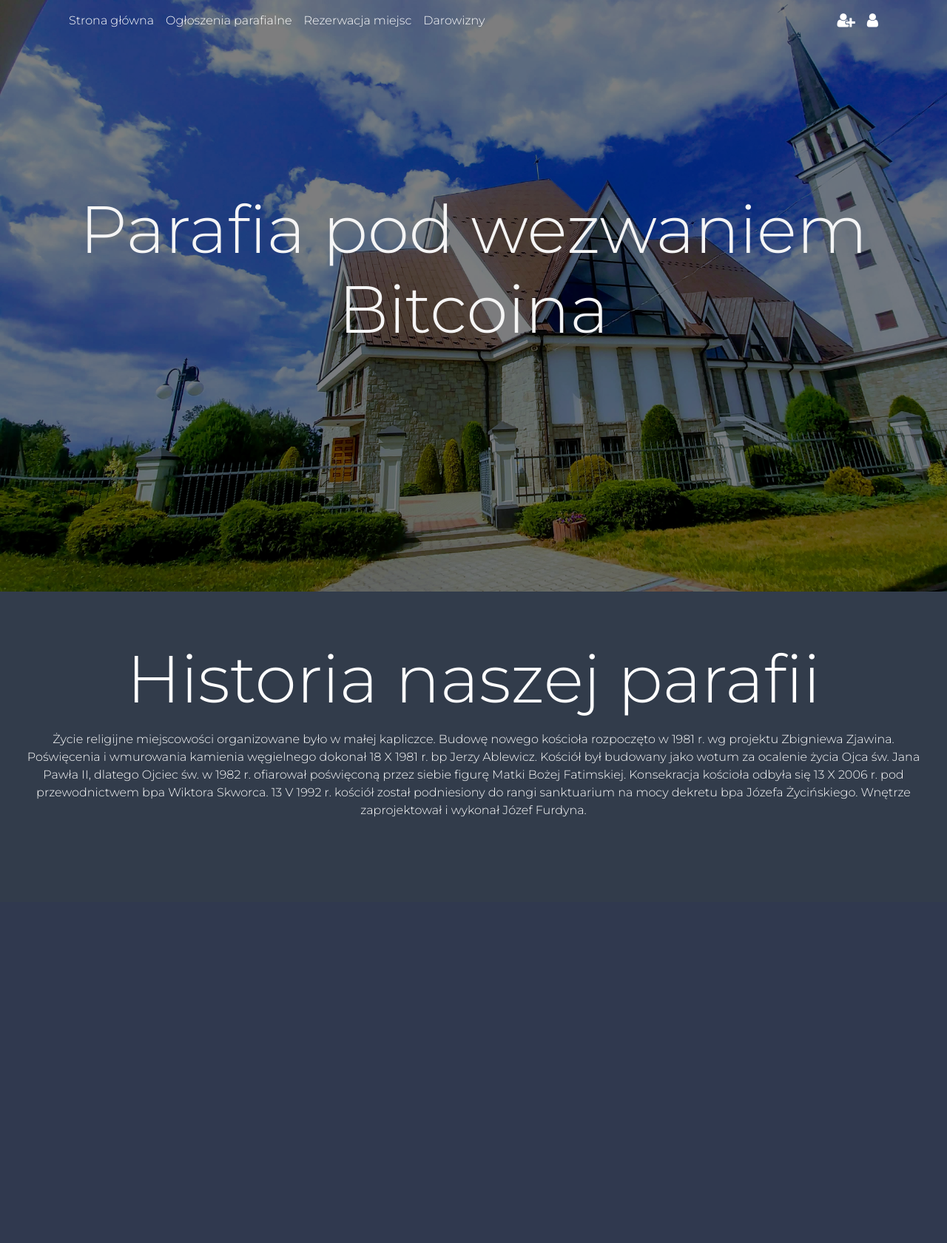
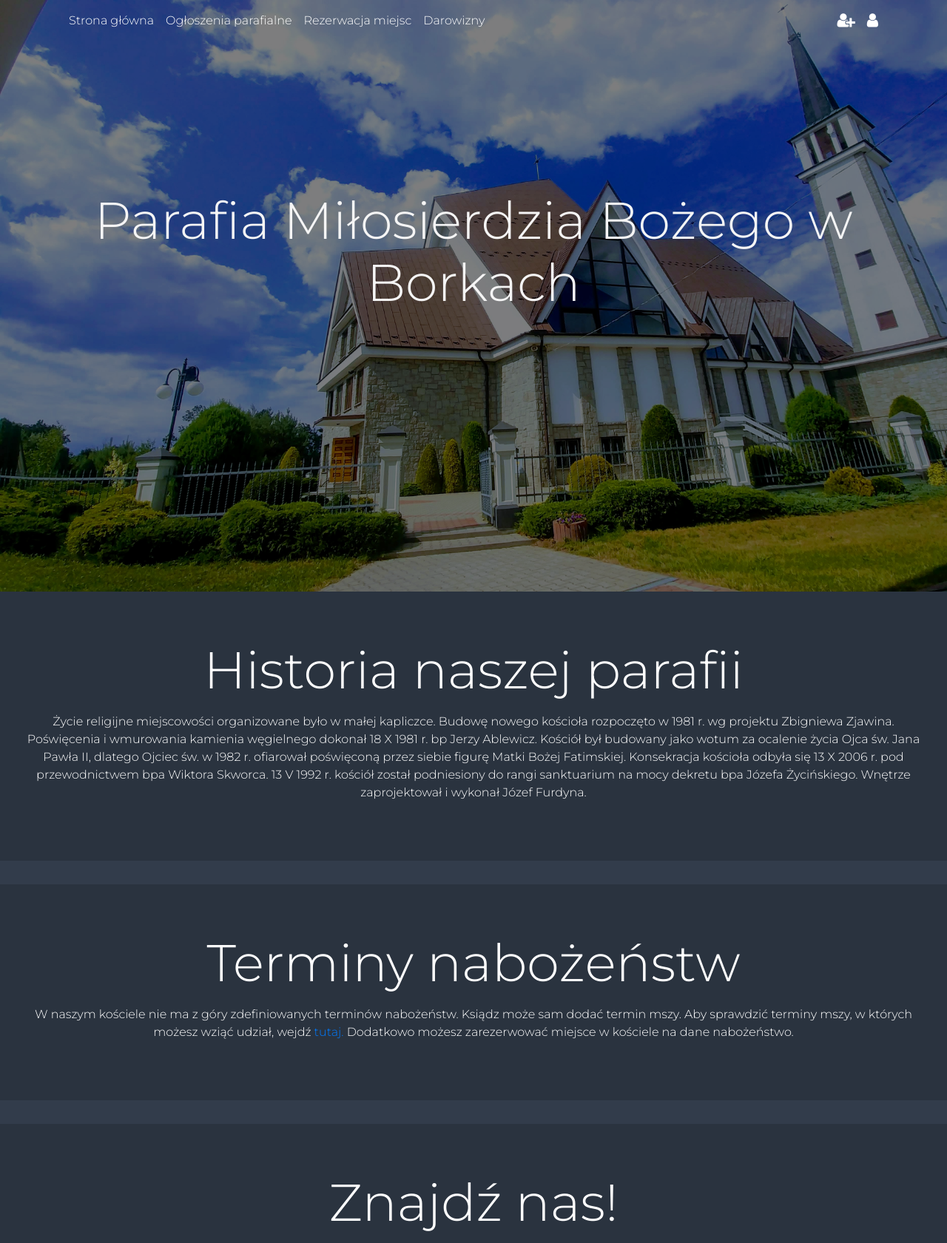
Before and after one commit to marcinele/Parish-website, a PHP site: page / in a window 1280 px wide. Shown: the top 1681 px of the page at 74% size. Before the commit the page ends 1105 px from the top, so only its background shows below. Run offline with PHP 8.4, Linux system fonts and the light colour scheme.

Commit message:
Added more details in the main page and fixed login and logout animations

```diff
--- a/css/main.css
+++ b/css/main.css
@@ -33,8 +33,7 @@
 }
 
 .bg-image::before {
-        transition: all 0.4s;
-
+    transition: all 0.4s;
   content:"";
   background: url("/Images/background_home.jpg");
   background-repeat: no-repeat;
@@ -132,7 +131,7 @@
 
 .h2 {
     color: whitesmoke !important;
-    font-size: 90px;
+    font-size: 70px;
 }
 
 ul li a{
@@ -157,7 +156,6 @@
     box-shadow: 1px 2px 10px rgba(0, 0, 0, 0.1);
 }
 
-
 .navbar.active .navbar-brand {
     color: #555;
 }
--- a/css/style.css
+++ b/css/style.css
@@ -36,7 +36,6 @@
     color: #fff;
 }
 
-
 /* Change navbar styling on scroll */
 .navbar.active .nav-link {
     color: white;
@@ -61,8 +60,6 @@
     transition: all ease 0.5s;
 }
 
-
-
 .footer{
     position: absolute;
     bottom: 0;
--- a/html/announcements.html
+++ b/html/announcements.html
@@ -11,7 +11,7 @@
     <div class="row-fluid">
         <div class="span" id="background_span">
             <div class="announcements main-text" style="background: url('/Images/pulpit.jpg');">
-                <h1 class="mb-3 h2">Ogłoszenia Parafialne</h1>
+                <h1 class="mb-3 h2">Ogłoszenia parafialne</h1>
                 <p style="color: white">Tutaj znajdują się aktualne oraz archiwalne ogłoszenia parafialne.</p>
             </div>
         </div>
--- a/html/index.html.twig
+++ b/html/index.html.twig
@@ -16,9 +16,10 @@
     <script src="https://stackpath.bootstrapcdn.com/bootstrap/4.4.1/js/bootstrap.min.js"
             integrity="sha384-wfSDF2E50Y2D1uUdj0O3uMBJnjuUD4Ih7YwaYd1iqfktj0Uod8GCExl3Og8ifwB6"
             crossorigin="anonymous"></script>
+    <script type="text/javascript" src="/js/index.js"></script>
     <meta name="viewport" content="width=device-width, initial-scale=1">
     {% block head %}
-
+        <script src="https://code.jquery.com/jquery-3.5.1.min.js"></script>
     {% endblock %}
     <link rel="stylesheet" href="/css/style.css">
     {% block style %}
@@ -65,11 +66,9 @@
                             <a class="nav-link" href="/yourAccount">{{ session.username }}</a>
                         </li>
                         <li class="nav-item">
-                            <form action="" method="POST">
                                 <a class="nav-link">
                                     <button class="logoutButton" type="submit" name="logoutSubmit"><i class="fa fa-user-times"></i></button>
                                 </a>
-                            </form>
                         </li>
                     {% else %}
                         <li class="nav-item">
@@ -93,7 +92,7 @@
 <!-- <footer class="footer mt-auto bg-dark">
   <div class="container">
     <div class="row justify-content-between">
-        <span>Parafia pod wezwaniem Bitcoina</span>
+        <span>Parafia Miłosierdzia Bożego w Borkach</span>
         <span>Marcin Bednarz & Adrian Ciesielczyk</span>
     </div>
   </div>
--- a/html/main.html
+++ b/html/main.html
@@ -6,19 +6,47 @@
 
 {% block content %}
 <div class="container-fluid p-0">
+
     <div class="row-fluid">
         <div class="span" id="background_span">
             <div class="bg-image main-text">
-                <h1 class="mb-3 h2">Parafia pod wezwaniem Bitcoina</h1>
+                <h1 class="mb-3 h2">Parafia Miłosierdzia Bożego w Borkach</h1>
             </div>
         </div>
     </div>
-    <div class="row-fluid" id="about">
-        <div class="jumbotron text-center">
-            <h1 class="mb-3 h2 article"> Historia naszej parafii </h1>
-            <p class="article">Życie religijne miejscowości organizowane było w małej kapliczce. Budowę nowego kościoła rozpoczęto w 1981 r. wg projektu Zbigniewa Zjawina. Poświęcenia i wmurowania kamienia węgielnego dokonał 18 X 1981 r. bp Jerzy Ablewicz. Kościół był budowany jako wotum za ocalenie życia Ojca św. Jana Pawła II, dlatego Ojciec św. w 1982 r. ofiarował poświęconą przez siebie figurę Matki Bożej Fatimskiej. Konsekracja kościoła odbyła się 13 X 2006 r. pod przewodnictwem bpa Wiktora Skworca. 13 V 1992 r. kościół został podniesiony do rangi sanktuarium na mocy dekretu bpa Józefa Życińskiego. Wnętrze zaprojektował i wykonał Józef Furdyna.</p>
+
+    <div class="row-fluid">
+        <div class="jumbotron text-center" style="background-color: #2a333f">
+            <h1 class="mb-3 h2 article "> Historia naszej parafii </h1>
+            <p class="article">Życie religijne miejscowości organizowane było w małej kapliczce.
+                Budowę nowego kościoła rozpoczęto w 1981 r. wg projektu Zbigniewa Zjawina.
+                Poświęcenia i wmurowania kamienia węgielnego dokonał 18 X 1981 r. bp Jerzy Ablewicz.
+                Kościół był budowany jako wotum za ocalenie życia Ojca św. Jana Pawła II, dlatego Ojciec św. w 1982 r.
+                ofiarował poświęconą przez siebie figurę Matki Bożej Fatimskiej. Konsekracja kościoła odbyła się 13 X 2006 r.
+                pod przewodnictwem bpa Wiktora Skworca. 13 V 1992 r. kościół został podniesiony do rangi sanktuarium na mocy
+                dekretu bpa Józefa Życińskiego. Wnętrze zaprojektował i wykonał Józef Furdyna.</p>
         </div>
     </div>
+
+    <div class="row-fluid">
+        <div class="jumbotron text-center" style="background-color: #2a333f">
+            <h1 class="mb-3 h2 article"> Terminy nabożeństw </h1>
+            <p class="article">W naszym kościele nie ma z góry zdefiniowanych terminów nabożeństw. Ksiądz może sam
+            dodać termin mszy. Aby sprawdzić terminy mszy, w których możesz wziąć udział, wejdź <a href="/reservations">tutaj.</a>
+            Dodatkowo możesz zarezerwować miejsce w kościele na dane nabożeństwo.</p>
+        </div>
+    </div>
+
+    <div class="row-fluid">
+        <div class="jumbotron text-center" style="background-color: #2a333f">
+            <h1 class="mb-3 h2 article"> Znajdź nas! </h1>
+            <p class="article">
+                <iframe src="https://www.google.com/maps/embed?pb=!1m18!1m12!1m3!1d2547.61241439256!2d21.140007515497597!3d50.317824704793765!2m3!1f0!2f0!3f0!3m2!1i1024!2i768!4f13.1!3m3!1m2!1s0x473d643ba43b9c01%3A0x1bd787f85ee742ee!2sSanktuarium%20Matki%20Bo%C5%BCej%20Fatimskiej%20-%20R%C3%B3%C5%BCa%C5%84cowej%20w%20Borkach!5e0!3m2!1sen!2spl!4v1625420980366!5m2!1sen!2spl"
+                        width="100%" height="450" style="border:0;" allowfullscreen="" loading="lazy"></iframe>
+            </p>
+        </div>
+    </div>
+
 </div>
 
 {% endblock %}
--- a/index.php
+++ b/index.php
@@ -56,10 +56,13 @@
     }
 } else{
     include('main.php');
-} if (isset($_POST['logoutSubmit'])) {
+}
+
+if (isset($_POST['logoutSubmit'])) {
+    print'CHUJ';
     unset($_SESSION['id']);
     unset($_SESSION['email']);
     unset($_SESSION['username']);
     unset($_SESSION['permissions']);
-    echo "<script> window.location.href = '/main' </script>";
+    exit;
 }
--- /dev/null
+++ b/js/index.js
@@ -0,0 +1,13 @@
+$(document).ready(function () {
+    $(function () {
+        $( ".logoutButton" ).click(function() {
+            $.ajax({
+                data: {'logoutSubmit': 'null'},
+                type: 'post',
+                success: function (response) {
+                    window.location.href = '';
+                }
+            });
+        });
+    });
+});
--- a/login.php
+++ b/login.php
@@ -5,7 +5,7 @@
     'session' => $_SESSION,
     'get' => $_GET]);
 
-if (isset($_POST['loginSubmit'])) {
+if (isset($_POST['loginEmail']) && isset($_POST['password'])) {
     $stmt = $dbh->prepare("SELECT * FROM users WHERE email = :email");
     $stmt->execute([':email' => $_POST['loginEmail']]);
     $user = $stmt->fetch(PDO::FETCH_ASSOC);
@@ -15,7 +15,7 @@
             $_SESSION['email'] = $user['email'];
             $_SESSION['username'] = $user['username'];
             $_SESSION['permissions'] = $user['permissions'];
-            echo "<script> window.location.href = '/main' </script>";
+            echo "<script> alert('Poprawnie zalogowano!') </script>";
         } else {
             echo "<script> alert('Podano niepoprawne hasło.') </script>";
         }
```
Also changed, not shown: css/announcement_show.css (+0 -15 lines), css/login.css (+14 -0 lines), html/login.html (+10 -5 lines), js/login.js (added, +15 -0 lines).
